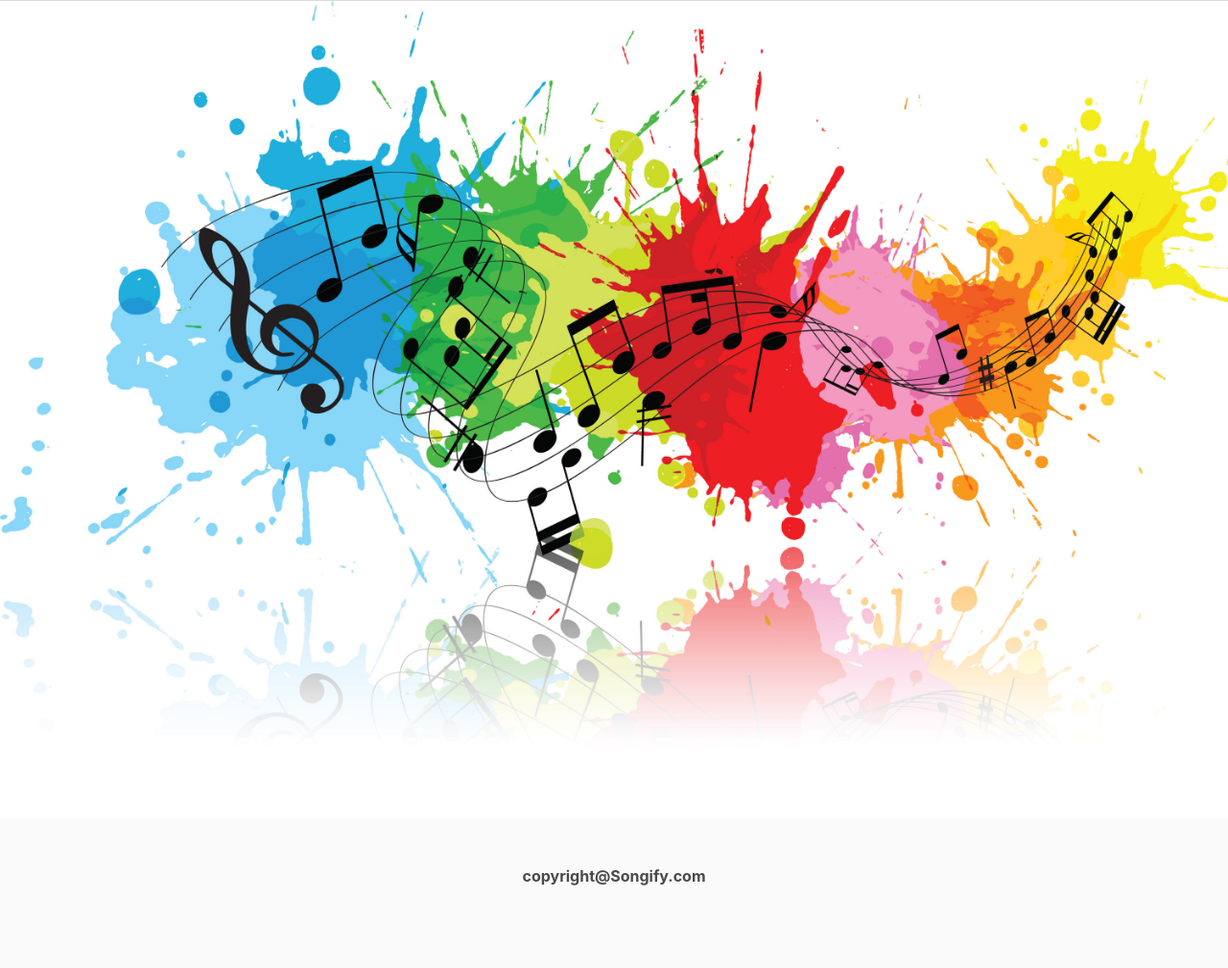
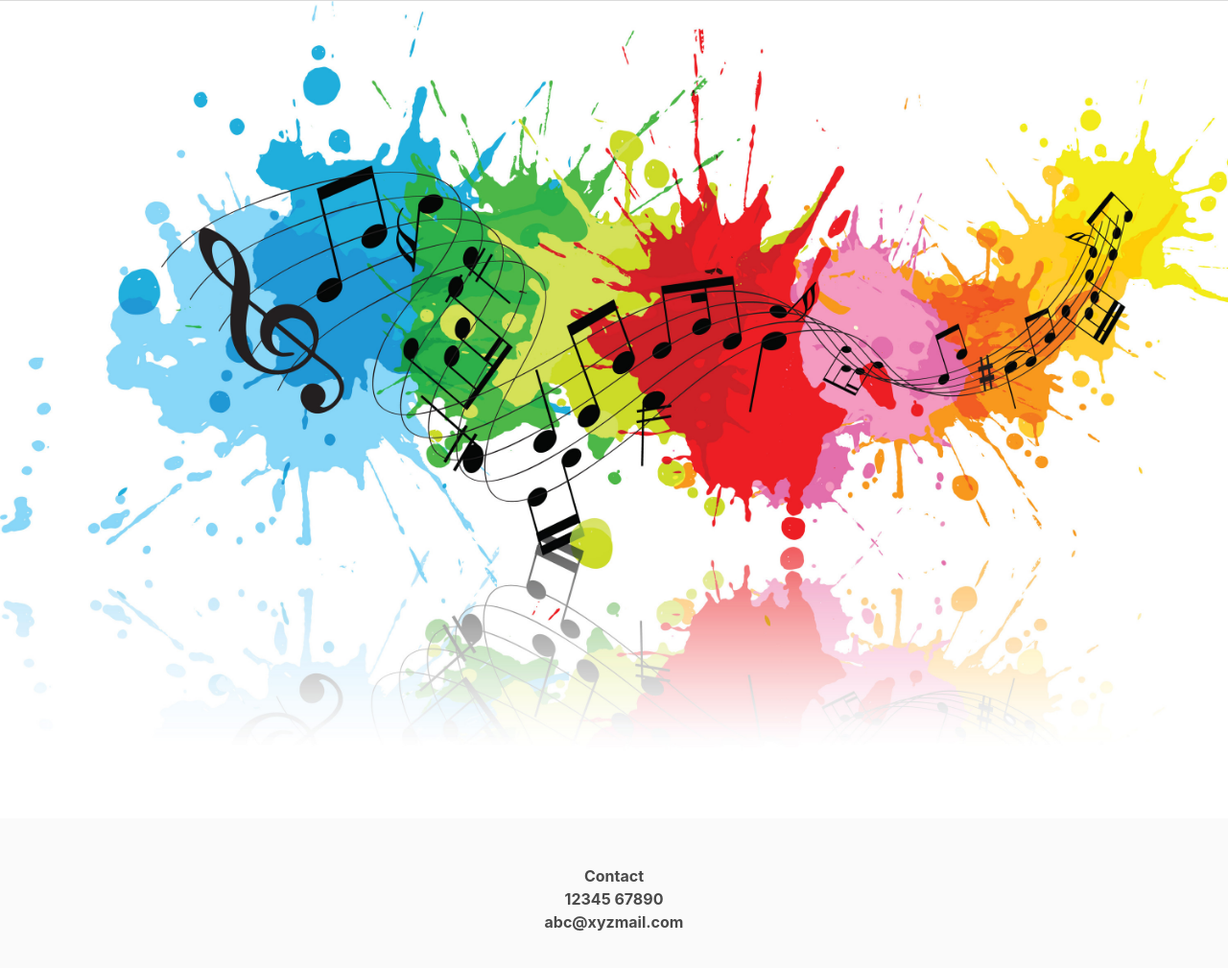
Before and after one commit to vikezme/Projectone, a plain HTML site: page project.html in a window 1280 px wide. Shown: the part 351-1360 px from the top of the page at 96% size. Drawn offline with nearby package versions, Linux system fonts and the light colour scheme.

Commit message:
adding file

```diff
--- a/project.html
+++ b/project.html
@@ -33,7 +33,7 @@
 
                   <footer class="footer">
                 <div class="is-family-primary has-text-weight-bold has-text-centered">
-              <p>copyright@Songify.com </p>
+              <p>Contact <br> 12345 67890 <br> abc@xyzmail.com</p>
             </div>
           </footer>
       </div>
```
